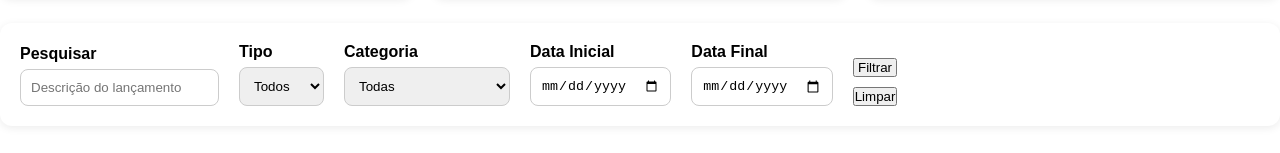
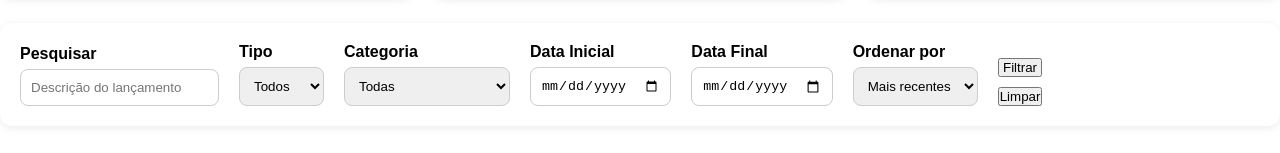
Before and after one commit to LuixG-BR/Controlador-de-Caixa, a React app in the folder frontend/: page /lancamentos in a window 1280 px wide. Shown: the part 256-409 px from the top of the page. Built offline with nearby package versions, Linux system fonts and the light colour scheme; no server answers; sample sign-in values are in the browser's storage; the HTML template or start-up script is replaced by a standard one.

Commit message:
ffeat: filtro de ordenação

```diff
--- a/frontend/src/modules/lancamentos/components/FiltroLancamentos.jsx
+++ b/frontend/src/modules/lancamentos/components/FiltroLancamentos.jsx
@@ -9,7 +9,8 @@ function FiltroLancamentos({ onFiltrar, onLimpar }) {
         categoria: "",
         descricao: "",
         data_inicio: "",
-        data_fim: ""
+        data_fim: "",
+        ordenar: "data_desc"
     };
 
     const [filtro, setFiltro] = useState(estadoInicial);
@@ -38,9 +39,7 @@ function FiltroLancamentos({ onFiltrar, onLimpar }) {
             onSubmit={handleSubmit}
         >
             <div>
-
                 <label>Pesquisar</label>
-
                 <input
                     type="text"
                     name="descricao"
@@ -48,7 +47,6 @@ function FiltroLancamentos({ onFiltrar, onLimpar }) {
                     value={filtro.descricao}
                     onChange={handleChange}
                 />
-
             </div>
 
             <div>
@@ -115,6 +113,22 @@ function FiltroLancamentos({ onFiltrar, onLimpar }) {
                 />
             </div>
 
+            <div>
+                <label>Ordenar por</label>
+                <select
+                    name="ordenar"
+                    value={filtro.ordenar}
+                    onChange={handleChange}
+                >
+                    <option value="data_desc">Mais recentes</option>
+                    <option value="data_asc">Mais antigos</option>
+                    <option value="valor_desc">Maior valor</option>
+                    <option value="valor_asc">Menor valor</option>
+                    <option value="categoria_asc">Categoria A-Z</option>
+                    <option value="categoria_desc">Categoria Z-A</option>
+                </select>
+            </div>
+
             <div className="acoes-filtro">
                 <button type="submit">
                     Filtrar
```
